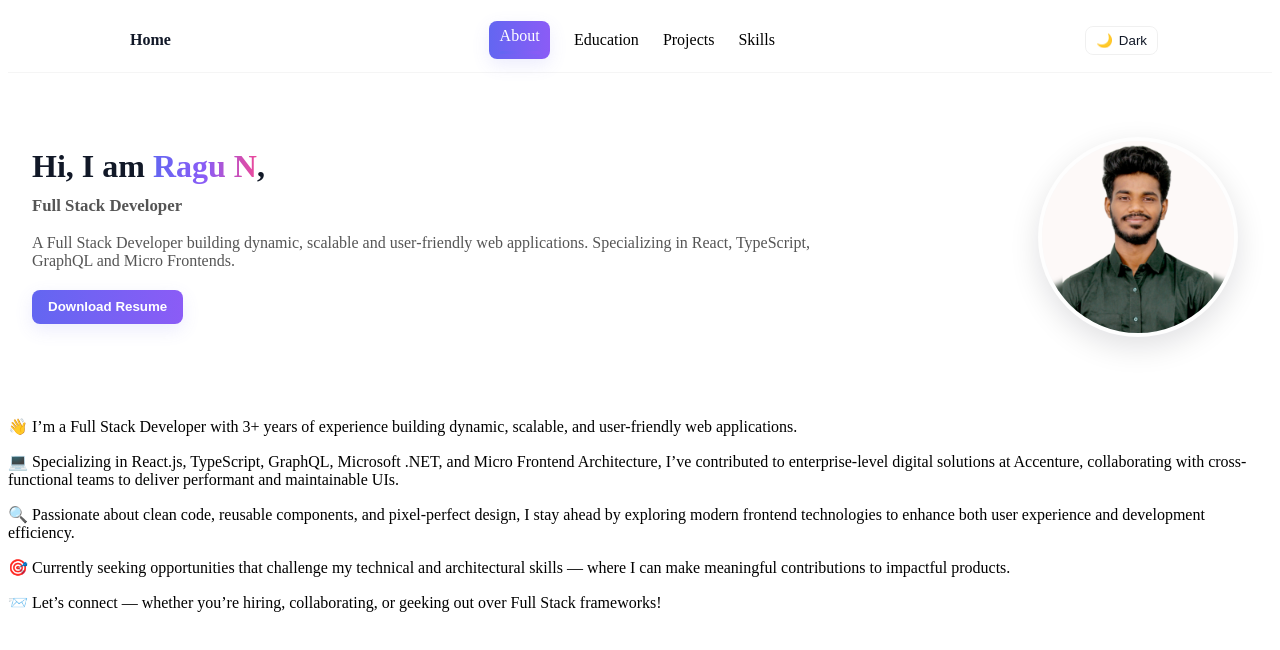
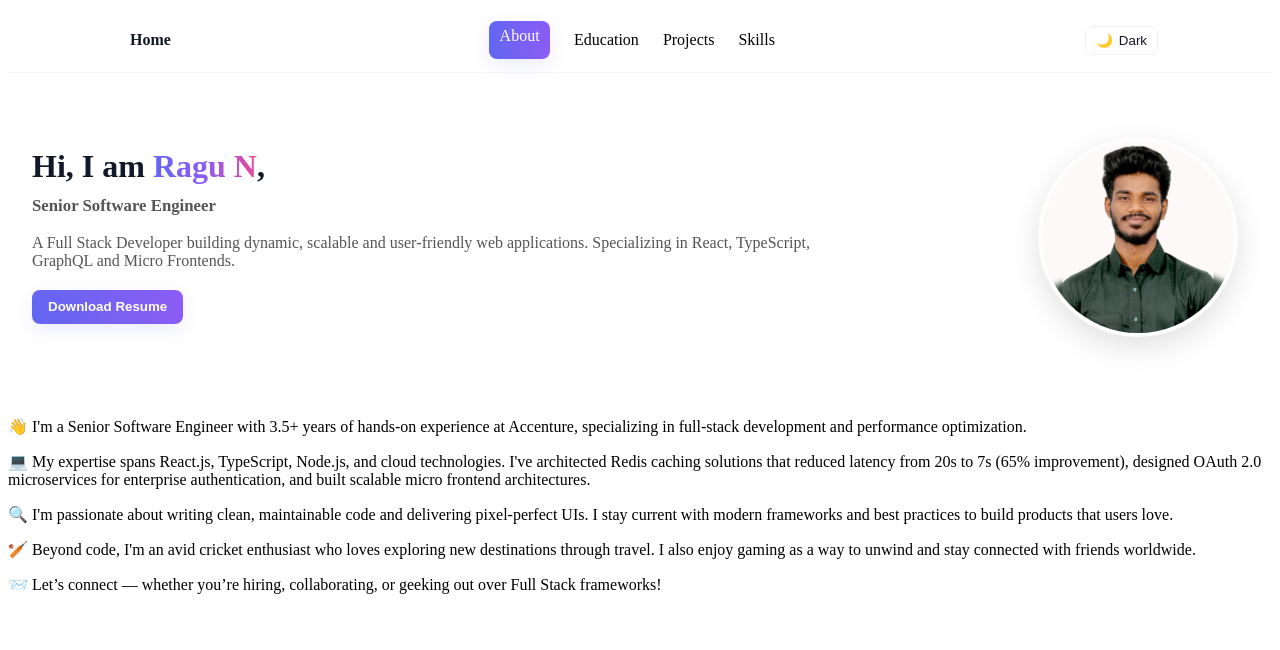
Before and after one commit to ragunrg/ragu-portfolio, a React (Create React App) app: page / in a window 1280 px wide. Shown: the top 650 px of the page. Built offline with nearby package versions, Linux system fonts and the light colour scheme; what ag-grid-community would draw is missing.

Commit message:
Added design changes only AI prompts

```diff
--- a/src/data/profileData.ts
+++ b/src/data/profileData.ts
@@ -2,63 +2,123 @@ import { Profile } from "../types/profile";
 
 const profileData: Profile = {
   name: "Ragu N",
-  title: "Full Stack Developer",
-  about: `👋 I’m a Full Stack Developer with 3+ years of experience building dynamic, scalable, and user-friendly web applications.
+  title: "Senior Software Engineer",
+  about: `👋 I'm a Senior Software Engineer with 3.5+ years of hands-on experience at Accenture, specializing in full-stack development and performance optimization.
 
-💻 Specializing in React.js, TypeScript, GraphQL, Microsoft .NET, and Micro Frontend Architecture, I’ve contributed to enterprise-level digital solutions at Accenture, collaborating with cross-functional teams to deliver performant and maintainable UIs.
+💻 My expertise spans React.js, TypeScript, Node.js, and cloud technologies. I've architected Redis caching solutions that reduced latency from 20s to 7s (65% improvement), designed OAuth 2.0 microservices for enterprise authentication, and built scalable micro frontend architectures.
 
-🔍 Passionate about clean code, reusable components, and pixel-perfect design, I stay ahead by exploring modern frontend technologies to enhance both user experience and development efficiency.
+🔍 I'm passionate about writing clean, maintainable code and delivering pixel-perfect UIs. I stay current with modern frameworks and best practices to build products that users love.
 
-🎯 Currently seeking opportunities that challenge my technical and architectural skills — where I can make meaningful contributions to impactful products.
+🏏 Beyond code, I'm an avid cricket enthusiast who loves exploring new destinations through travel. I also enjoy gaming as a way to unwind and stay connected with friends worldwide.
 
 📨 Let’s connect — whether you’re hiring, collaborating, or geeking out over Full Stack frameworks!`,
   projects: [
     {
-      name: "Micro Frontend Dashboard",
+      name: "Redis Performance Engineering",
       description:
-        "Designed and implemented a scalable micro frontend architecture using React, TypeScript, Webpack 5 Module Federation, enabling parallel development by multiple teams and seamless deployment of independent modules.",
-      link: "https://github.com/yourusername/micro-frontend-dashboard",
+        "Engineered and deployed Redis caching layer for commerce platform, reducing API latency from 20 seconds to 7 seconds (65% improvement). Implemented cache invalidation strategies and monitoring dashboards.",
     },
     {
-      name: "GraphQL Admin Panel",
+      name: "Micro Frontend Architecture",
       description:
-        "Built a secure and responsive admin dashboard using GraphQL and React. Integrated authentication, dynamic role-based access, and real-time data updates with Apollo Client.",
-      link: "https://github.com/yourusername/graphql-admin-panel",
+        "Designed scalable micro frontend architecture using React, TypeScript, Webpack 5 Module Federation enabling parallel development by 5 teams and seamless independent deployments across 8 applications.",
     },
     {
-      name: "Portfolio Website",
+      name: "WCAG-Compliant UI Component Library",
       description:
-        "Developed this portfolio using React, TypeScript, Redux Toolkit, and Tailwind CSS (no longer using Tailwind). Emphasized accessibility, theming support (dark/light), and modular reusable components.",
-      link: "https://github.com/yourusername/portfolio",
+        "Built accessible React component library with 100% WCAG AA compliance, keyboard navigation support, screen reader optimization, and comprehensive Storybook documentation.",
+    },
+  ],
+
+  experience: [
+    {
+      title: "Senior Software Engineer",
+      company: "Accenture",
+      startDate: "Dec 2025",
+      endDate: "Present",
+      description: "Tech Lead for enterprise React applications",
+      achievements: [
+        "Led development of micro frontend architecture supporting 5 concurrent teams",
+        "Optimized bundle size by 40% through strategic code splitting and lazy loading",
+        "Implemented comprehensive unit testing achieving 85% code coverage",
+        "Mentored 3 junior developers on React best practices and TypeScript patterns",
+        "Reduced build time by 35% through Webpack optimization",
+        "Architected real-time data dashboard handling 10K+ events/sec",
+        "Led migration from JavaScript to TypeScript across 500+ components",
+      ],
+    },
+    {
+      title: "Software Engineer",
+      company: "Accenture",
+      startDate: "Nov 2022",
+      endDate: "Nov 2025",
+      description: "Full Stack Developer",
+      achievements: [
+        "Engineered Redis caching layer reducing API response latency from 20s to 7s (65% improvement)",
+        "Designed and implemented OAuth 2.0 microservices for secure multi-tenant authentication",
+        "Built WCAG-compliant responsive UI components with 100% accessibility score",
+        "Developed Node.js backend APIs handling 50K+ daily transactions",
+        "Implemented GraphQL layer reducing over-fetching by 30%",
+        "Collaborated with UX team to deliver pixel-perfect implementations across 8+ projects",
+      ],
     },
   ],
 
   skills: [
-    "React.js",
-    "TypeScript",
-    "JavaScript (ES6+)",
-    "Microsoft .NET",
-    "AG Grid",
-    "CSS-in-JS (Styled Components)",
-    "GraphQL",
-    "SQL (PostgreSQL)",
-    "SQL (MySQL Server)",
-    "Micro Frontend Architecture",
-    "Redux Toolkit",
-    "HTML5 & CSS3",
-    "REST APIs",
-    "Webpack / Module Federation",
-    "Git & GitHub",
-    "Jest & React Testing Library",
-    "Responsive Design",
-    "Azure Fundamentals",
+    { name: "React.js", category: "Frontend", proficiency: 95, years: 4, icon: "⚛️", description: "Component architecture, hooks, optimization" },
+    { name: "TypeScript", category: "Languages", proficiency: 92, years: 3.5, icon: "📘", description: "Type safety, generics, advanced patterns" },
+    { name: "JavaScript ES6+", category: "Languages", proficiency: 95, years: 5, icon: "🟨", description: "Modern JS, async/await, functional programming" },
+    { name: "Node.js", category: "Backend", proficiency: 88, years: 3, icon: "🟩", description: "REST APIs, Express, microservices" },
+    { name: "Redux Toolkit", category: "Frontend", proficiency: 90, years: 3, icon: "🎯", description: "State management, slices, middleware" },
+    { name: "OAuth 2.0", category: "Auth/Security", proficiency: 85, years: 2.5, icon: "🔐", description: "Multi-tenant authentication systems" },
+    { name: "Redis", category: "Backend", proficiency: 88, years: 2, icon: "🔴", description: "Caching, session management, pub/sub" },
+    { name: "GraphQL", category: "Backend", proficiency: 82, years: 2, icon: "💎", description: "Schema design, resolvers, Apollo" },
+    { name: "Webpack", category: "DevOps", proficiency: 85, years: 2.5, icon: "📦", description: "Module federation, code splitting, optimization" },
+    { name: "Docker", category: "DevOps", proficiency: 80, years: 2, icon: "🐳", description: "Containerization, compose, registry" },
+    { name: "Micro Frontends", category: "Frontend", proficiency: 87, years: 2, icon: "🏗️", description: "Module federation, orchestration, deployment" },
+    { name: "HTML5 & CSS3", category: "Frontend", proficiency: 90, years: 4, icon: "🎨", description: "Semantic HTML, CSS Grid, Flexbox" },
+    { name: "Jest & Testing Library", category: "Testing", proficiency: 88, years: 3, icon: "🧪", description: "Unit tests, integration tests, snapshots" },
+    { name: "Git & GitHub", category: "DevOps", proficiency: 90, years: 4, icon: "🐙", description: "Version control, CI/CD, branching strategies" },
+    { name: "REST APIs", category: "Backend", proficiency: 90, years: 3.5, icon: "🌐", description: "RESTful design, HTTP methods, versioning" },
+    { name: "PostgreSQL", category: "Backend", proficiency: 82, years: 2.5, icon: "🗄️", description: "Queries, indexing, optimization" },
+    { name: "AWS Basics", category: "DevOps", proficiency: 75, years: 1.5, icon: "☁️", description: "EC2, S3, Lambda basics" },
+    { name: "Accessibility (WCAG)", category: "Frontend", proficiency: 86, years: 2, icon: "♿", description: "A11y standards, screen readers, ARIA" },
   ],
 
   certifications: [
     {
       name: "Microsoft Certified: Azure Fundamentals (AZ-900)",
       date: "2025",
-      link: "https://learn.microsoft.com/en-us/users/ragun-3257/credentials/f04e05cf7e1e7d5d?ref=https%3A%2F%2Fwww.linkedin.com%2F",
+      link: "https://www.credly.com",
+    },
+    {
+      name: "GitHub Foundations (GH-200)",
+      date: "2024",
+      link: "https://www.credly.com",
+    },
+  ],
+
+  education: [
+    {
+      degree: "Bachelor of Technology (B.Tech)",
+      field: "Information Technology",
+      institution: "MIT, Anna University",
+      year: 2022,
+      grade: "7.48 CGPA",
+    },
+    {
+      degree: "Higher Secondary",
+      field: "Bio-Mathematics",
+      institution: "Velammal Matriculation",
+      year: 2018,
+      grade: "91.5%",
+    },
+    {
+      degree: "Secondary",
+      field: "General",
+      institution: "N.A.Konduraja Memorial High School",
+      year: 2016,
+      grade: "93.2%",
     },
   ],
 
```
Also changed, not shown: src/types/profile.ts (+30 -2 lines), 2 other files (tests, documents, lock files or other folders).
